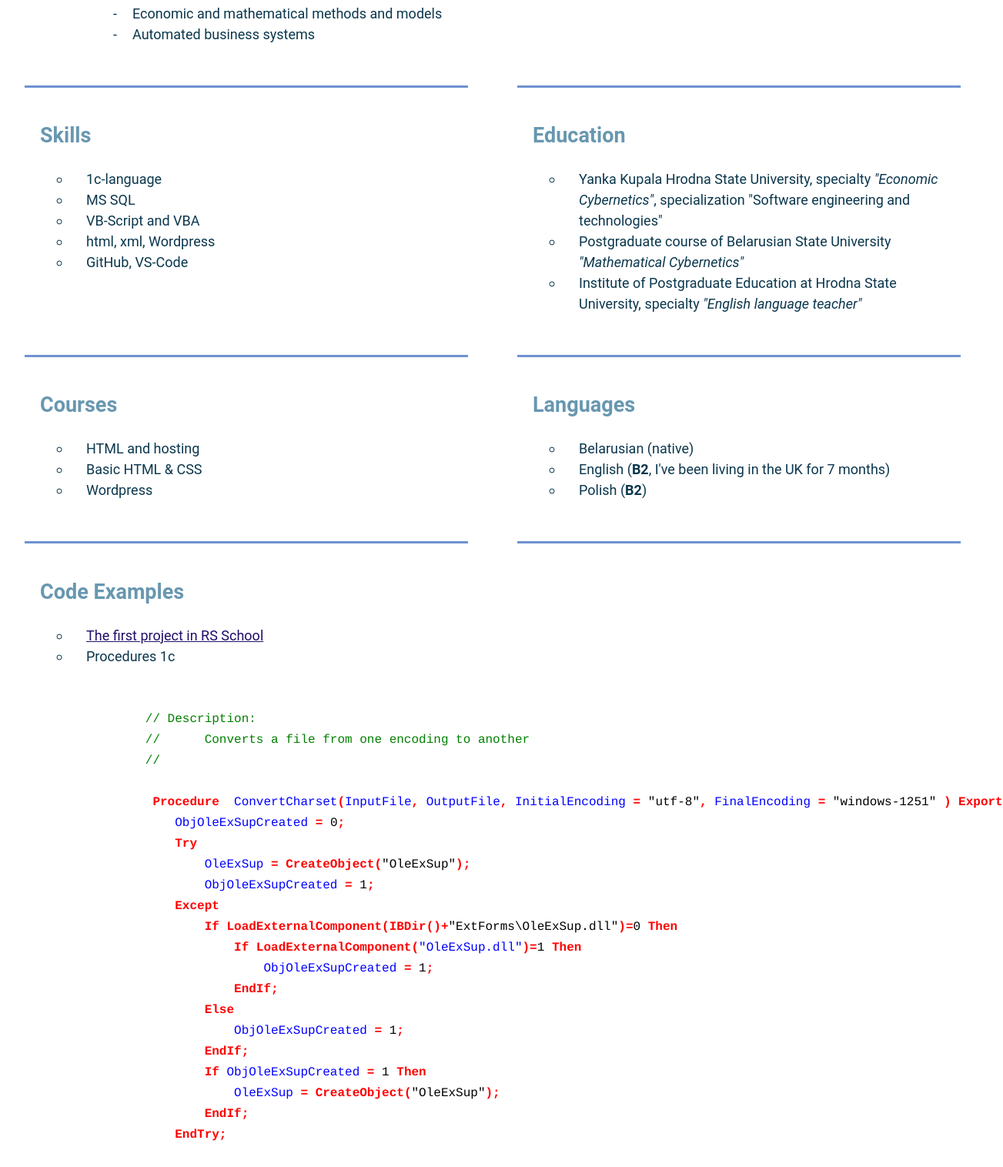
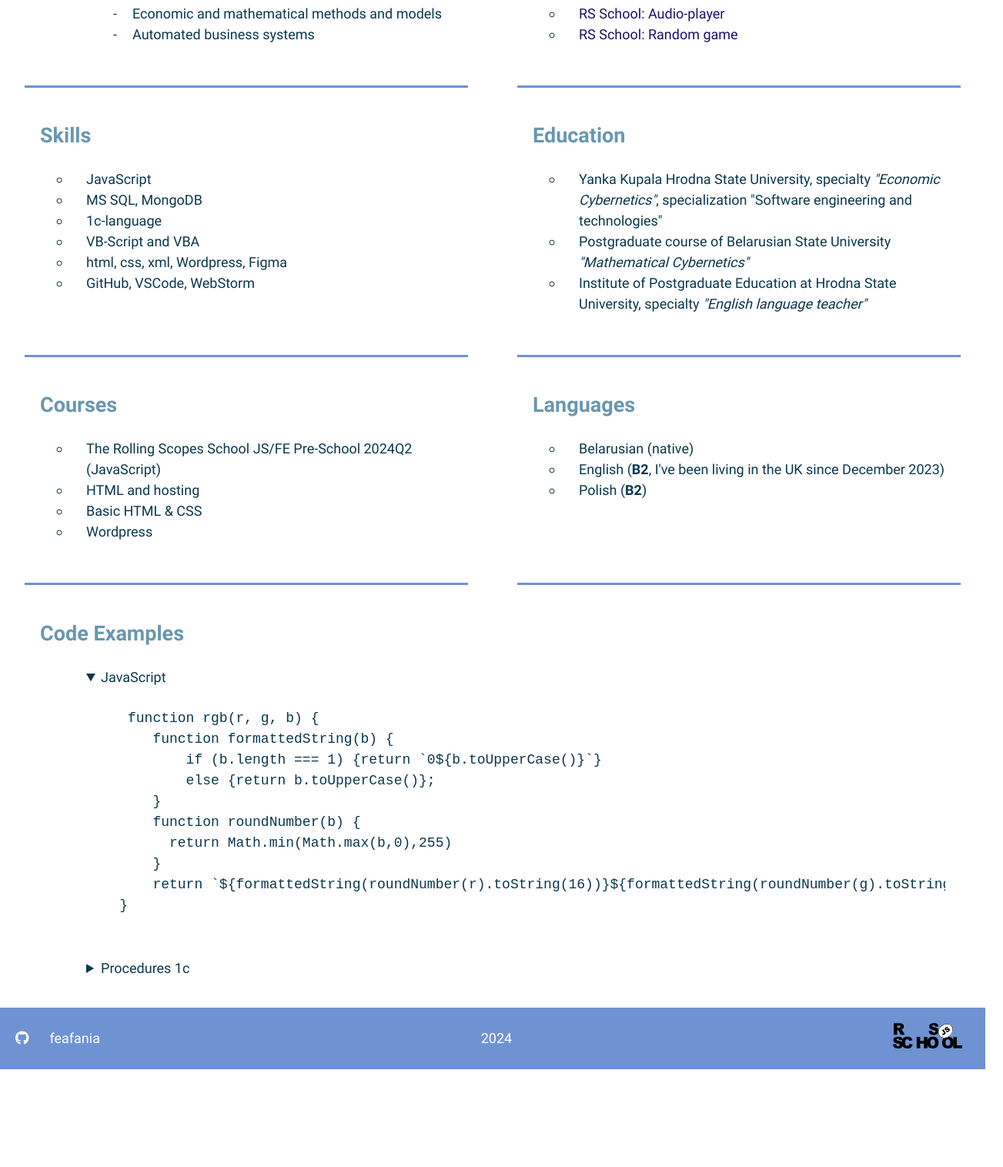
Before and after one commit to feafania/rsschool-cv, a plain HTML site: page index.html in a window 1280 px wide. Shown: the part 842-2358 px from the top of the page at 77% size, 1303 px wide, since content can reach past the window. After the commit the page ends 2231 px from the top, so only its background shows below. Drawn offline with Linux system fonts and the light colour scheme; a web font is replaced by a local one.

Commit message:
refactor: change projects

```diff
--- a/index.html
+++ b/index.html
@@ -127,6 +127,21 @@
                     <li class="section-projects-item">
                         J LLC ZOV-Lenevromebel - automation of accounting and business process
                     </li>
+                    <li class="section-projects-item">
+                        <a  href="https://rolling-scopes-school.github.io/feafania-JSFEPRESCHOOL2024Q2/shelter" target="_blank"  rel="noopener noreferrer" class="section-projects-item_link">
+                            RS School: Shelter
+                        </a>
+                    </li>
+                    <li class="section-projects-item">
+                        <a  href="https://rolling-scopes-school.github.io/feafania-JSFEPRESCHOOL2024Q2/js30-audio-player/" target="_blank"  rel="noopener noreferrer" class="section-projects-item_link">
+                            RS School: Audio-player
+                        </a>
+                    </li>
+                    <li class="section-projects-item">
+                        <a  href="https://rolling-scopes-school.github.io/feafania-JSFEPRESCHOOL2024Q2/js30-random-game" target="_blank"  rel="noopener noreferrer" class="section-projects-item_link">
+                            RS School: Random game
+                        </a>
+                    </li>
                 </ul>
             </section>
 
@@ -136,19 +151,22 @@
                 </h2>
                 <ul class="section-skills-list section-list">
                     <li class="section-skills-item">
-                        1c-language
+                        JavaScript
                     </li>
                     <li class="section-skills-item">
-                        MS SQL
+                        MS SQL, MongoDB
+                    </li>
+                    <li class="section-skills-item">
+                        1c-language
                     </li>
                     <li class="section-skills-item">
                         VB-Script and VBA
                     </li>
                     <li class="section-skills-item">
-                        html, xml, Wordpress
+                        html, css, xml, Wordpress, Figma
                     </li>
                     <li class="section-skills-item">
-                        GitHub, VS-Code
+                        GitHub, VSCode, WebStorm
                     </li>
                 </ul>
             </section>
@@ -179,6 +197,9 @@
                 </h2>
                 <ul class="section-courses-list section-list">
                     <li class="section-courses-item">
+                        The Rolling Scopes School JS/FE Pre-School 2024Q2 (JavaScript)
+                    </li>
+                    <li class="section-courses-item">
                         HTML and hosting
                     </li>
                     <li class="section-courses-item">
@@ -199,7 +220,7 @@
                         Belarusian (native)
                     </li>
                     <li class="section-languages-item">
-                        English (<span class="language-level">B2</span>, I've been living in the UK for 7 months)
+                        English (<span class="language-level">B2</span>, I've been living in the UK since December 2023)
                     </li>
                     <li class="section-languages-item">
                         Polish (<span class="language-level">B2</span>)
@@ -213,14 +234,30 @@
                 </h2>
                 <ul class="section-code-list section-list">
                     <li class="section-code-item">
-                        <a href="https://github.com/feafania/rsschool-cv/tree/gh-pages" class="section-code-item-link"
-                            target="_blank"> The first project in RS School</a>
+                        <details open>
+                            <summary>JavaScript</summary>
+                            <pre class="section-code-pre">
+                               <code class="language-javascript">
+     function rgb(r, g, b) {
+        function formattedString(b) {
+            if (b.length === 1) {return `0${b.toUpperCase()}`}
+            else {return b.toUpperCase()};
+        }
+        function roundNumber(b) {
+          return Math.min(Math.max(b,0),255)
+        }
+        return `${formattedString(roundNumber(r).toString(16))}${formattedString(roundNumber(g).toString(16))}${formattedString(roundNumber(b).toString(16))}`;
+    }
+                     </code>
+                            </pre>
+                        </details>
                     </li>
                     <li class="section-code-item">
-                        Procedures 1c
-                        <pre class="section-code-pre">
-                           <code class="section-1ccode-code">
-                                <span class="section-1ccode-code-comments">
+                        <details>
+                            <summary>Procedures 1c</summary>
+                            <pre class="section-code-pre">
+                               <code class="section-1ccode-code">
+                                    <span class="section-1ccode-code-comments">
         // Description:
         //	Converts a file from one encoding to another
         //
@@ -268,8 +305,9 @@
             InputStream<span class="section-1ccode-code-keywords">.</span>Close<span class="section-1ccode-code-keywords">();
 
     EndProcedure </span><span class="section-1ccode-code-comments">// ConvertCharset() </span>
-                            </code>
-                       </pre>
+                                </code>
+                           </pre>
+                        </details>
                     </li>
                 </ul>
             </section>
@@ -278,12 +316,18 @@
 
     <footer class="footer">
         <div class="container container-footer">
-            <a href="https://github.com/feafania" class="footer-github">GitHub: feafania</a>
-            <span class="footer-year">2024</span>
-            <span class="footer-rsschool">
-                <a target="_blank" href="https://rs.school/courses/javascript-ru" rel="noopener noreferrer">
-                    <img src="./assets/svg/rs-school-logo.svg" alt="rsschool" class="footer-rsschool-logo"></a>
-            </span>
+            <div class="footer__github">
+                <a target="_blank" href="https://github.com/feafania" class="footer-github">
+                    <i class="fab fa-github section-contacts-logo"></i>
+                    <span>feafania</span>
+                </a>
+            </div>
+            <div class="footer__year">2024</div>
+            <div class="footer__rsschool">
+                <a target="_blank" href="https://rs.school/courses/javascript" rel="noopener noreferrer">
+                    <img src="./assets/svg/rs-school-logo.svg" alt="RS School" class="footer-rsschool-logo">
+                </a>
+            </div>
         </div>
     </footer>
 
--- a/style.css
+++ b/style.css
@@ -1,19 +1,19 @@
 /* custom fonts */
 @font-face {
     font-family: "Roboto";
-    src: url("assets/fonts/RobotoThin.ttf") format('truetype');
+    src: url("assets/fonts/Roboto-Thin.ttf") format('truetype');
     font-weight: 100;
 }
 
 @font-face {
     font-family: "Roboto";
-    src: url("assets/fonts/RobotoRegular.ttf") format('truetype');
+    src: url("assets/fonts/Roboto-Regular.ttf") format('truetype');
     font-weight: 300;
 }
 
 @font-face {
     font-family: 'Roboto';
-    src: url('assets/fonts/RobotoBold.ttf') format('truetype');
+    src: url('assets/fonts/Roboto-Bold.ttf') format('truetype');
     font-weight: 700;
 }
 
@@ -103,6 +103,9 @@ section a {
     color: #649fe7;
 }
 
+.section a:active {
+    color: #0808cf;
+}
 
 .section h2 {
     color: #6897b0;
@@ -209,6 +212,13 @@ section a {
     font-style: italic;
 }
 
+.section-projects-item_link {
+    text-decoration: none;
+}
+
+.section-projects-item_link:visited {
+    color: #222259;
+}
 .section-code {
     width: 95%;
     border-bottom: none;
@@ -216,9 +226,19 @@ section a {
     margin: 0 auto;
 }
 
+.section-code-list {
+    list-style-type: none;
+}
+
+
 .section-code-pre {
     padding: 0;
     margin: 0;
+    max-width: 100%;
+    white-space: pre; /* Захоўвае фарматаванне тэксту */
+    word-wrap: normal; /* Не дазваляе разбіваць словы */
+    width: 100%;
+    overflow-x: auto;
 }
 
 .section-1ccode-code {
@@ -232,7 +252,7 @@ section a {
     /* Color for main text */
     padding: 10px;
     /* Padding */
-    overflow-x: auto;
+    overflow-x: scroll;
     /* Enable horizontal scroll if needed */
 }
 
@@ -279,7 +299,7 @@ footer a {
 
 }
 
-.footer-rsschool {
+.footer__rsschool {
     display: flex;
     flex-direction: row;
     justify-content: space-between;
```
Also changed, not shown: 2 other files.
